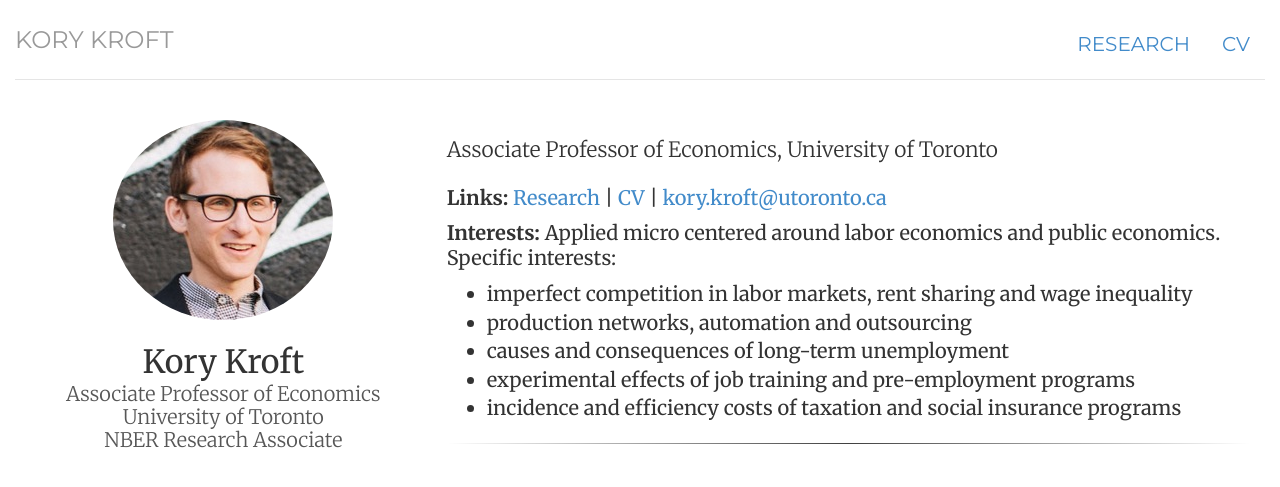
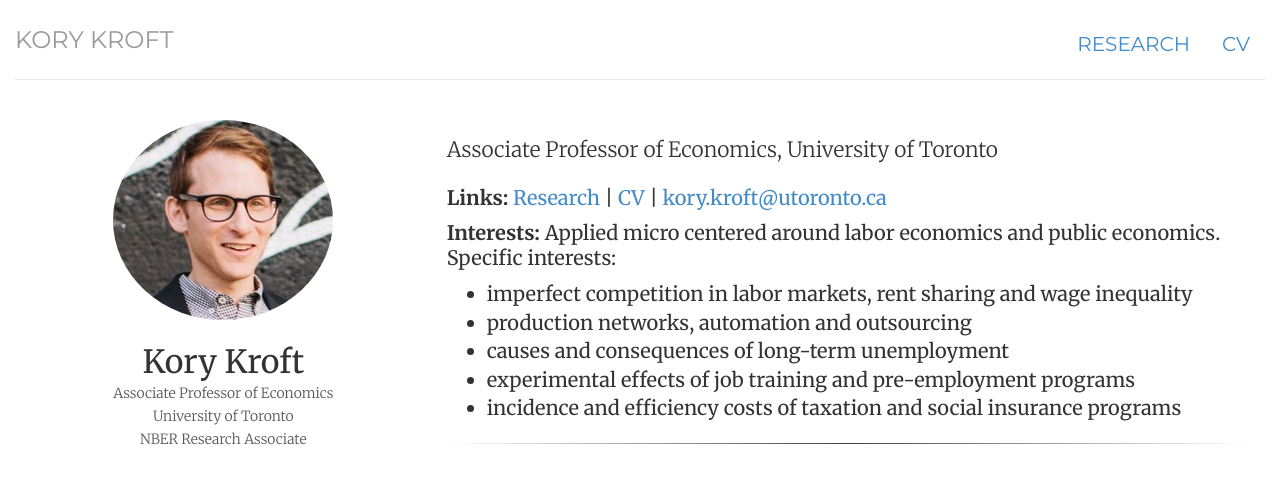
Before and after one commit to korykroft/korykroft.github.io, a Jekyll site: the page built from index.html, in a window 1280 px wide. Shown: the top 487 px of the page. Built offline with Jekyll 4.4.1, drawn with Linux system fonts in a browser that asks for light colours.

Commit message:
Update style.css

```diff
--- a/css/style.css
+++ b/css/style.css
@@ -89,7 +89,7 @@ pre.prettyprint { padding: 10px !important; margin: 40px; font-size: 12px;}
 	text-align: center;
 	margin: -4px 0px 0px 0px;
 	font-weight: lighter;
-	font-size: 1.0em;
+	font-size: 0.7em;
 	padding-top: 0px;
 	padding-bottom: 0px;
 }
@@ -99,7 +99,7 @@ pre.prettyprint { padding: 10px !important; margin: 40px; font-size: 12px;}
 	text-align: center;
 	margin: -12px 0px 0px 0px;
 	font-weight: lighter;
-	font-size: 1.0em;
+	font-size: 0.7em;
 	padding-top: 0px;
 	padding-bottom: 0px;
 }
@@ -109,7 +109,7 @@ pre.prettyprint { padding: 10px !important; margin: 40px; font-size: 12px;}
 	text-align: center;
 	margin: -12px 0px 0px 0px;
 	font-weight: lighter;
-	font-size: 1.0em;
+	font-size: 0.7em;
 	padding-top: 0px;
 	padding-bottom: 0px;
 }
```
